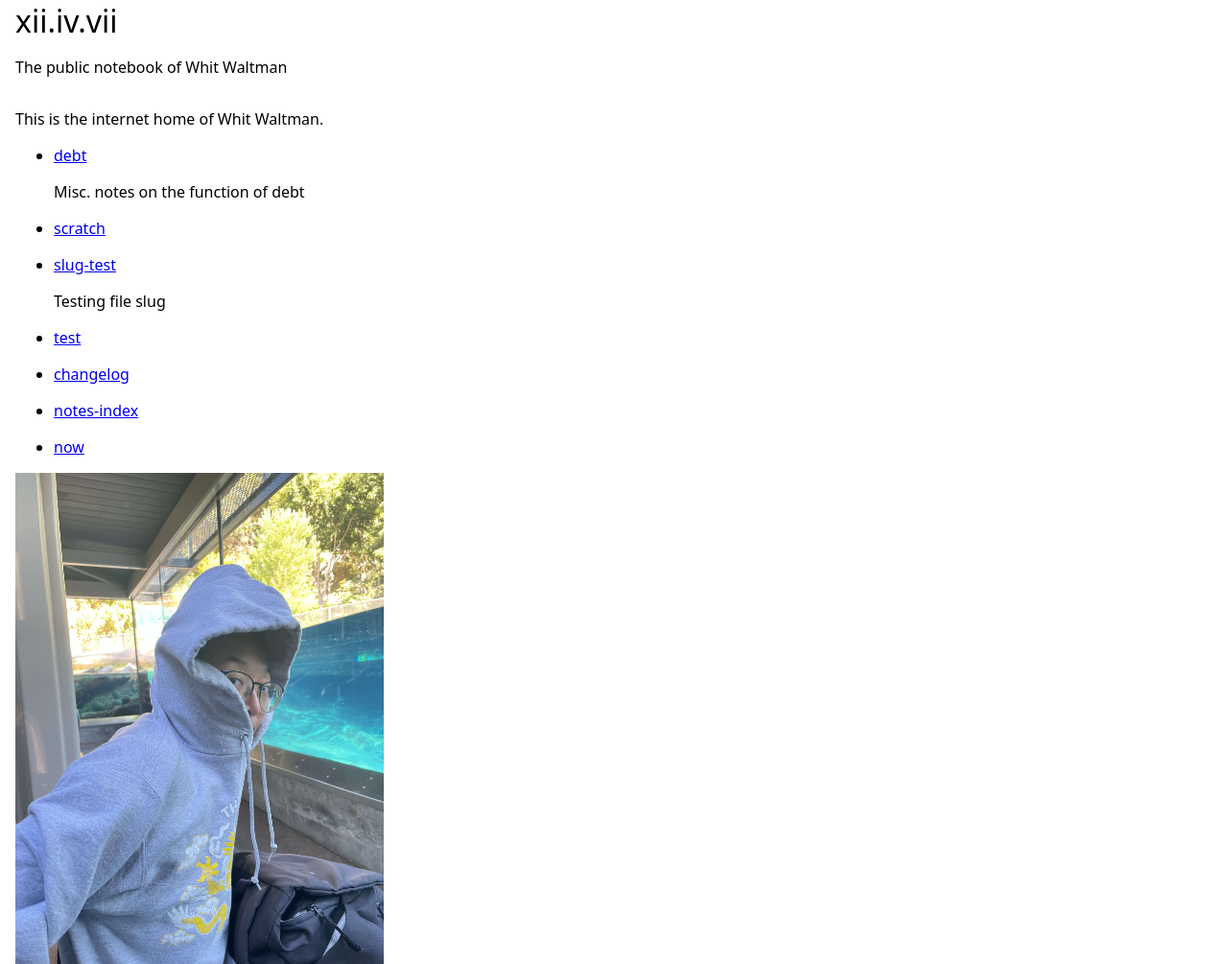
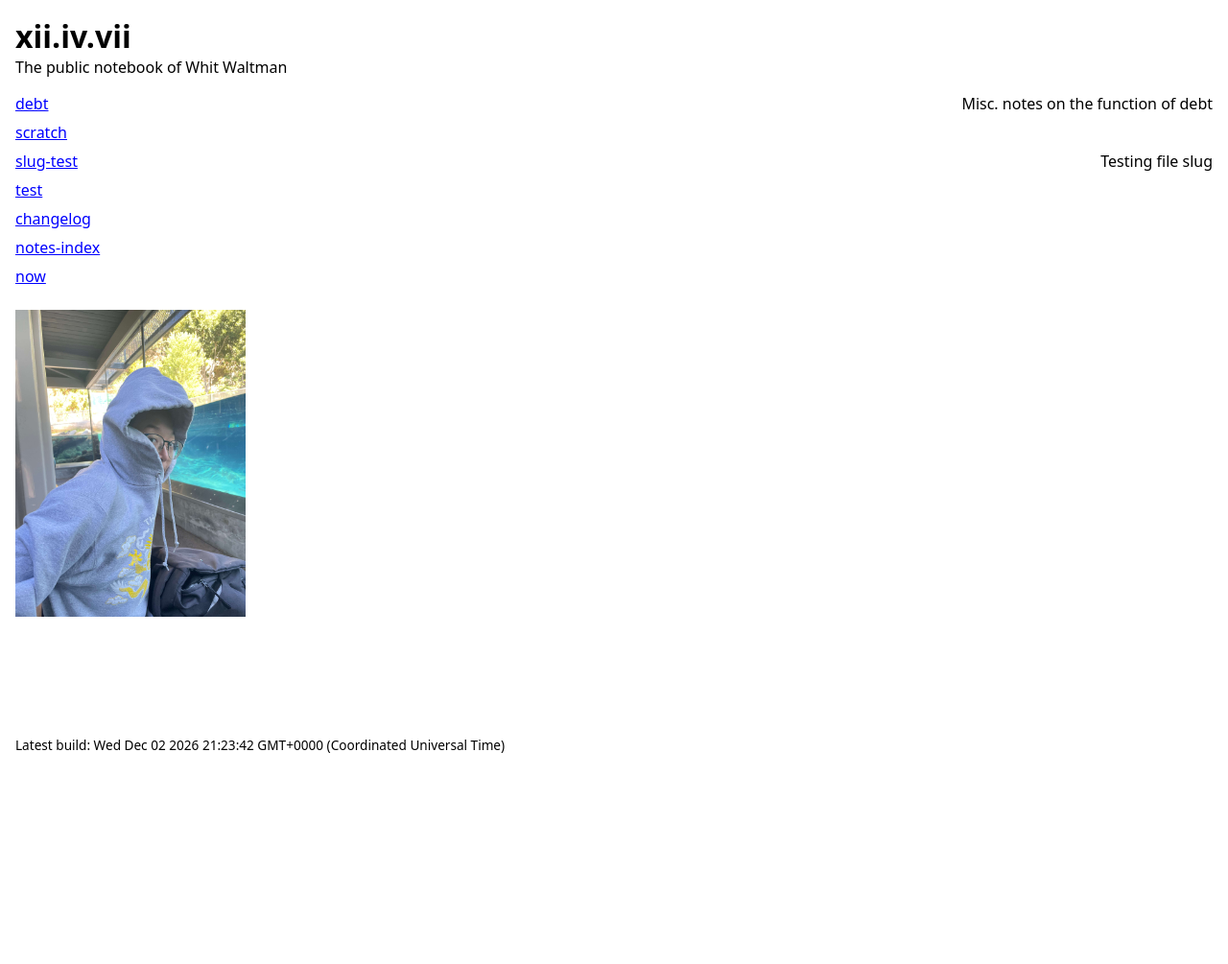
Before and after one commit to whitwaltman/twelvefourseven.net, an Eleventy site: page index.njk in a window 1280 px wide. Shown: the top 1005 px of the page at 96% size. After the commit the page ends 800 px from the top, so only its background shows below. Built offline with nearby package versions, Linux system fonts and the light colour scheme; Eleventy itself is replaced by a stand-in of ours; files that its build step writes are made by us from their sources; what linkedom would draw is missing.

Commit message:
add index styling

```diff
--- a/index.njk
+++ b/index.njk
@@ -1,11 +1,9 @@
-<p>This is the internet home of Whit Waltman.</p>
-
-<ul>
+<ul class="index">
     {% for page in collections.all %}
     {% if page.url !== "/" %}
-    <li>
-        <a href="{{ page.url }}">{{ page.fileSlug }}</a>
-        <p>{{ page.data.preview }}</p>
+    <li class="index__item">
+        <a class="index__link" href="{{ page.url }}">{{ page.fileSlug }}</a>
+        <p class="index__description">{{ page.data.preview }}</p>
     </li>
     {% endif %}
     {% endfor %}
--- a/public/css/base.css
+++ b/public/css/base.css
@@ -1,6 +1,9 @@
+:root {
+    --accent: oklch(89.7% 0.196 126.665);
+}
+
 *, *::before, *::after {
     box-sizing: border-box;
-    --accent: oklch(89.7% 0.196 126.665);
 }
 
 body {
@@ -13,14 +16,14 @@
 }
 
 .header {
-    padding: 0 1rem;
+    padding: 1rem 1rem 0;
     flex: 0 0 auto;
 }
 
 .header__title {
     margin: 0;
-    font-size: clamp(1.4rem, 3.5vw, 2rem);
-    font-weight: 500;
+    font-size: 2rem;
+    font-weight: 600;
 }
 
 .header__link {
@@ -30,11 +33,15 @@
 }
 
 .header__link:hover {
-    background: var(--accent);
+    color: var(--accent);
+}
+
+.header__description {
+    margin: 0;
 }
 
 img {
-    max-width: 30vw;
+    max-width: 30vh;
     height: auto;
 }
 
@@ -48,3 +55,28 @@
     flex: 0 0 auto;
     font-size: 85%;
 }
+
+.index {
+    padding: 0;
+    list-style-type: none;
+}
+
+.index__item {
+    display: flex;
+    flex-direction: row;
+    justify-content: space-between;
+    padding: 0 0 0.5rem;
+}
+
+.index__link {
+    color: blue;
+}
+
+.index__link:hover {
+    background: var(--accent);
+}
+
+.index__description {
+    margin: 0;
+    display: inline-block;
+}
```
